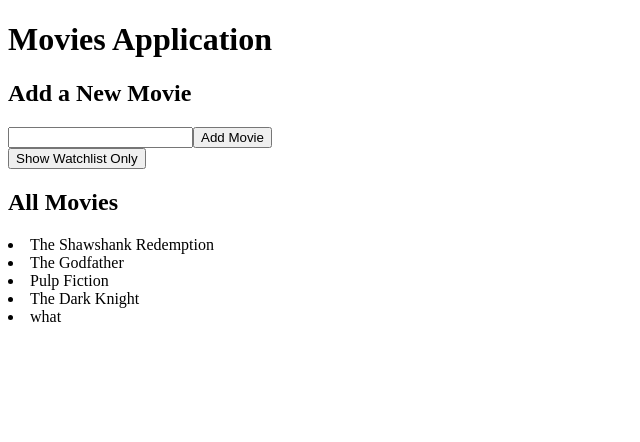
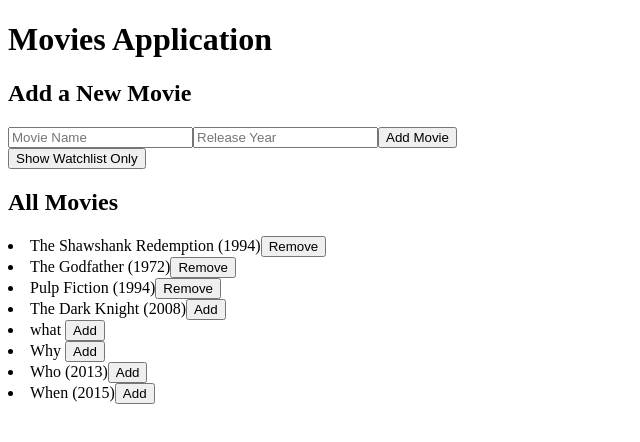
Before and after one commit to serhat-bca/ch2_mern_code, a React (Vite) app in the folder movies-json/: page / in a window 1280 px wide. Shown: the top 442 px of the page, without its empty margins (0-640 px from the left). Built offline with nearby package versions, Linux system fonts and the light colour scheme; data requests are answered from the project's data file.

Commit message:
toggle watchlist and put request.

```diff
--- a/movies-json/db.json
+++ b/movies-json/db.json
@@ -16,7 +16,7 @@
       "id": "3",
       "title": "Pulp Fiction",
       "year": 1994,
-      "watchList": false
+      "watchList": true
     },
     {
       "id": "4",
@@ -28,6 +28,23 @@
       "id": "1549",
       "title": "what",
       "watchList": false
+    },
+    {
+      "id": "ccc0",
+      "title": "Why",
+      "watchList": false
+    },
+    {
+      "id": "8023",
+      "title": "Who",
+      "watchList": false,
+      "year": "2013"
+    },
+    {
+      "id": "c050",
+      "title": "When",
+      "watchList": false,
+      "year": "2015"
     }
   ]
 }
--- a/movies-json/src/App.jsx
+++ b/movies-json/src/App.jsx
@@ -5,6 +5,7 @@ import Movie from "./components/Movie";
 const App = () => {
   const [movies, setMovies] = useState([]);
   const [movieName, setMovieName] = useState("");
+  const [releaseYear, setReleaseYear] = useState("");
   const [showAll, setShowAll] = useState(true);
 
   const filteredList = showAll ? movies : movies.filter((m) => m.watchList);
@@ -22,6 +23,7 @@ const App = () => {
     const newMovieObj = {
       title: movieName,
       watchList: false,
+      year: releaseYear,
     };
     axios.post("http://localhost:3001/movies", newMovieObj).then((res) => {
       setMovies(movies.concat(res.data));
@@ -29,7 +31,17 @@ const App = () => {
     // setMovieList([...movieList, newMovieObj]);
     // setMovies(movies.concat(newMovieObj));
     setMovieName("");
+    setReleaseYear("");
     // console.log("New Object: ", newMovieObj);
+  };
+
+  const updateMovie = (movie) => {
+    const updatedMovie = { ...movie, watchList: !movie.watchList };
+    axios
+      .put(`http://localhost:3001/movies/${movie.id}`, updatedMovie)
+      .then((res) =>
+        setMovies(movies.map((m) => (m.id !== res.data.id ? m : res.data)))
+      );
   };
 
   const handleChange = (e) => {
@@ -42,7 +54,16 @@ const App = () => {
       <h1>Movies Application</h1>
       <h2>Add a New Movie</h2>
       <form onSubmit={handleSubmit}>
-        <input value={movieName} onChange={handleChange} />
+        <input
+          value={movieName}
+          onChange={handleChange}
+          placeholder="Movie Name"
+        />
+        <input
+          placeholder="Release Year"
+          value={releaseYear}
+          onChange={(e) => setReleaseYear(e.target.value)}
+        />
         <button type="submit">Add Movie</button>
       </form>
       <button onClick={() => setShowAll(!showAll)}>
@@ -50,7 +71,7 @@ const App = () => {
       </button>
       {showAll ? <h2>All Movies</h2> : <h2>Your Watchlist</h2>}
       {filteredList.map((movie) => {
-        return <Movie key={movie.id} movie={movie} />;
+        return <Movie key={movie.id} movie={movie} updateMovie={updateMovie} />;
       })}
     </div>
   );
--- a/movies-json/src/components/Movie.jsx
+++ b/movies-json/src/components/Movie.jsx
@@ -1,3 +1,8 @@
-const Movie = ({ movie }) => <li>{movie.title}</li>;
+const Movie = ({ movie, updateMovie }) => (
+  <li>
+    {movie.title} {movie?.year && `(${movie.year})`}
+    <button onClick={()=>updateMovie(movie)}>{movie.watchList ? "Remove" : "Add"}</button>
+  </li>
+);
 
 export default Movie;
```
